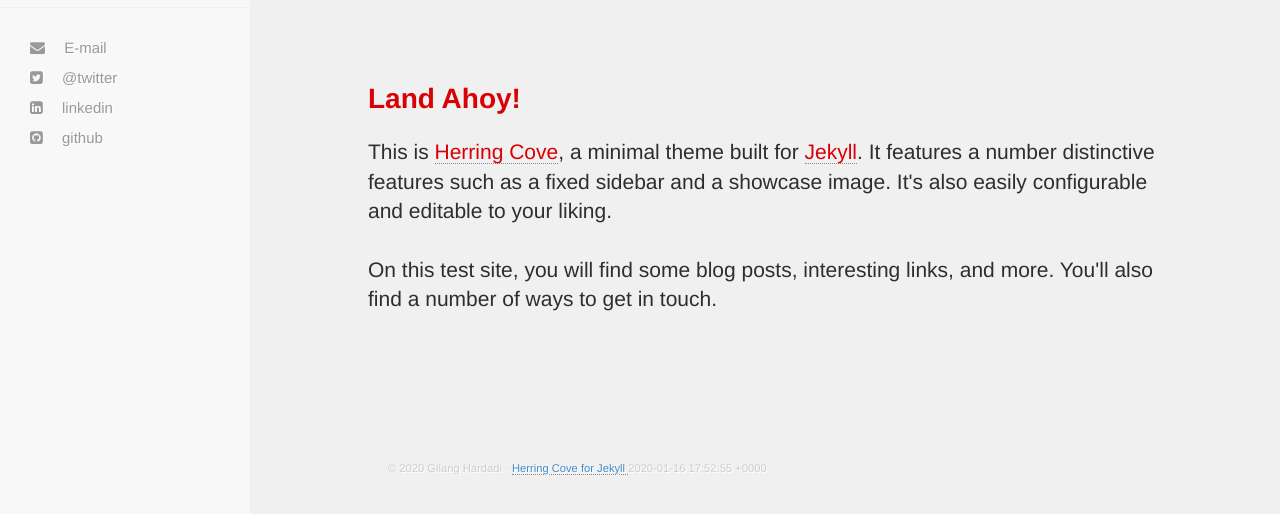
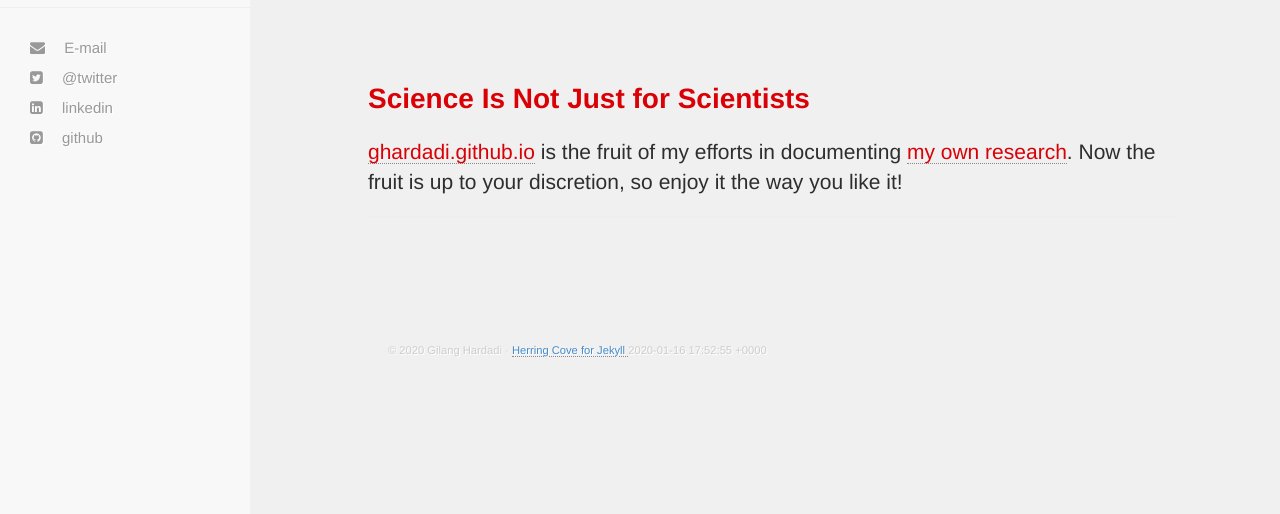
Before and after one commit to ghardadi/gilang.github.io, a Jekyll site: the page built from index.html, in a window 1280 px wide, cut to the strip 264-778 px from the top of the page. Built offline with Jekyll 4.4.1, drawn with Linux system fonts in a browser that asks for light colours; nearby versions of some CDN libraries.

Commit message:
Update greeting.html

```diff
--- a/_includes/greeting.html
+++ b/_includes/greeting.html
@@ -1,8 +1,9 @@
   </div>
   <div class="container">
     <div id="welcome-greeting">
-      <h1>Land Ahoy!</h1>
-      <h2>This is <a href="https://github.com/arnp/herring-cove">Herring Cove</a>, a minimal theme built for <a href="http://jekyllrb.com"> Jekyll</a>. It features a number distinctive features such as a fixed sidebar and a showcase image. It's also easily configurable and editable to your liking. <br><br> On this test site, you will find some blog posts, interesting links, and more. You'll also find a number of ways to get in touch.</h2>
+      <h1>Science Is Not Just for Scientists</h1>
+      <h2><a href="https://ghardadi.github.io">ghardadi.github.io</a> is the fruit of my efforts in documenting <a href="http://ghardadi.github.io/projects.html">my own research</a>.
+        Now the fruit is up to your discretion, so enjoy it the way you like it!<br></h2>
       <hr />
     </div>
   </div>
```
